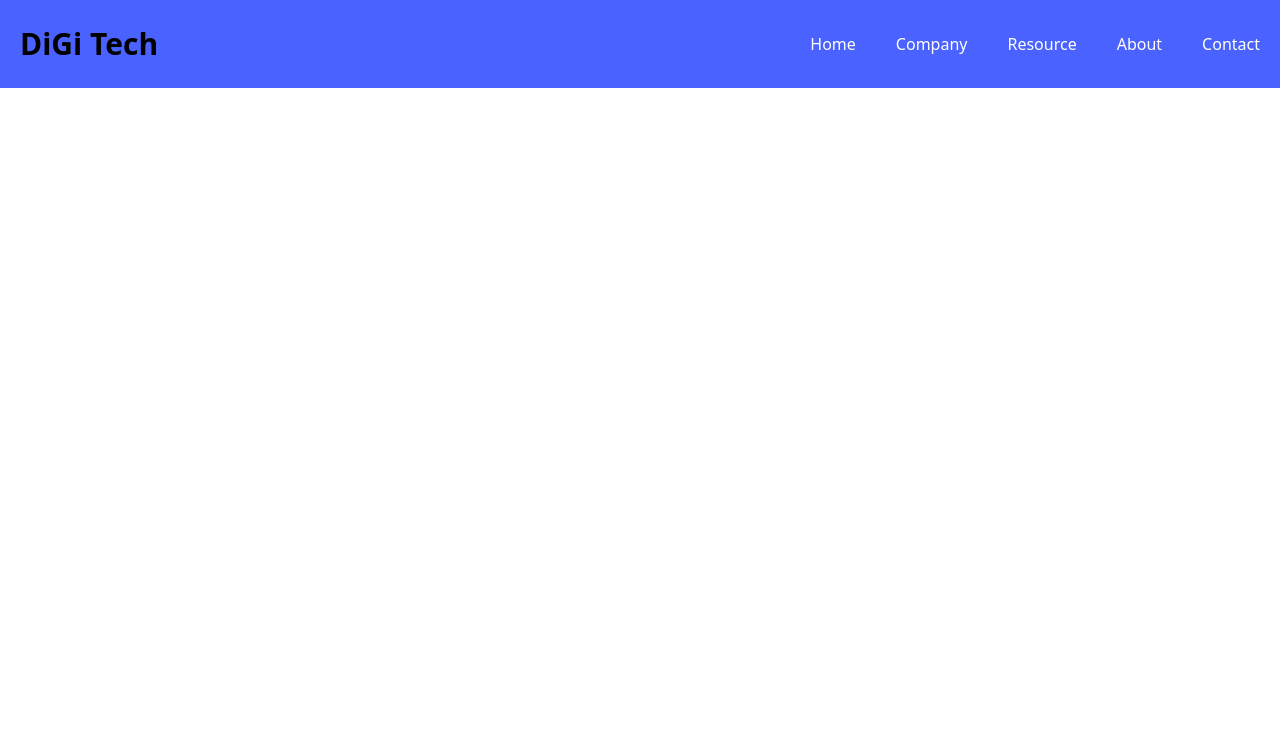
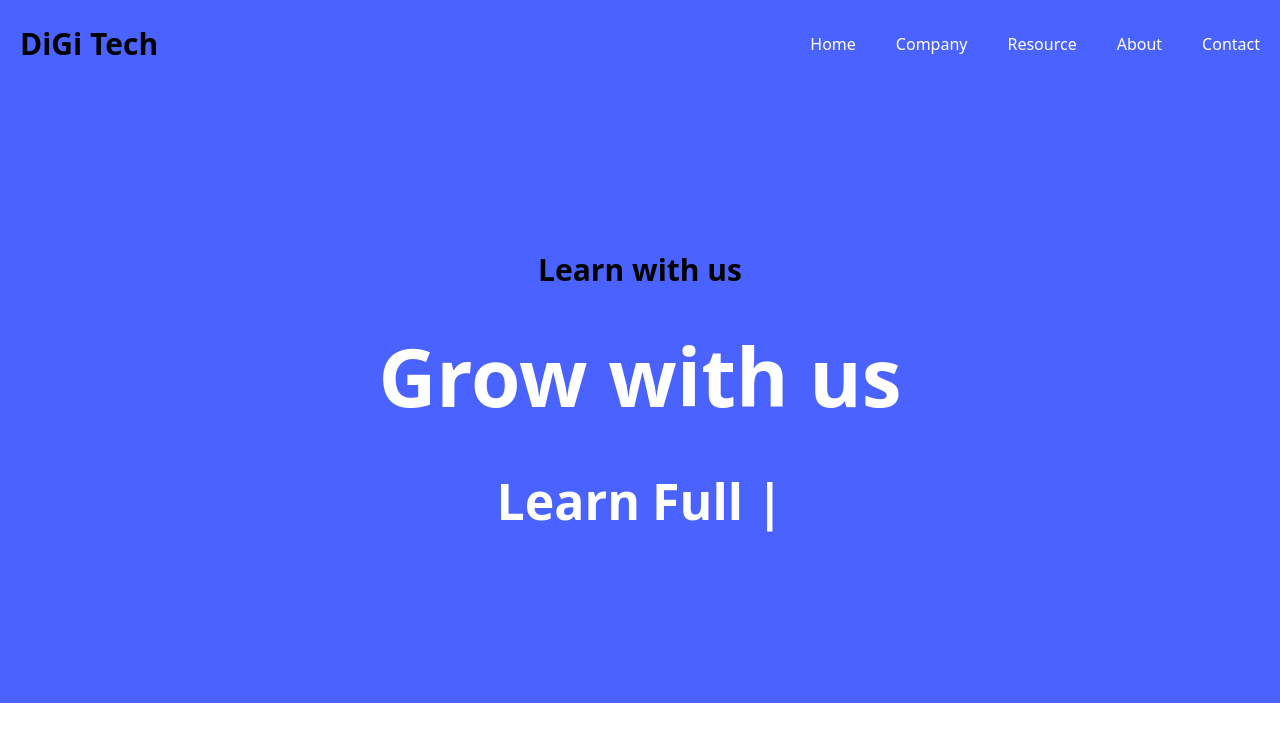
Before and after one commit to i-m-prabhat/Digi-Tech, a React (Create React App) app: page / in a window 1280 px wide. Shown: the top 742 px of the page. Built offline with nearby package versions, Linux system fonts and the light colour scheme; the HTML template or start-up script is replaced by a standard one.

Commit message:
Header & Banner Section Created

```diff
--- a/package.json
+++ b/package.json
@@ -10,6 +10,7 @@
     "react-dom": "^18.2.0",
     "react-icons": "^4.7.1",
     "react-scripts": "5.0.1",
+    "react-typed": "^1.2.0",
     "web-vitals": "^2.1.4"
   },
   "scripts": {
--- a/src/App.js
+++ b/src/App.js
@@ -1,4 +1,5 @@
 import './App.css';
+import Banner from './components/Banner';
 import Header from './components/Header';
 
 function App()
@@ -6,6 +7,7 @@ function App()
   return (
     <>
       <Header/>
+      <Banner/>
     </>
   );
 }
--- /dev/null
+++ b/src/components/Banner.jsx
@@ -0,0 +1,24 @@
+import React from 'react'
+import Typed from 'react-typed';
+
+const Banner = () => {
+  return (
+    <div className='bg-[#4a62ff] w-full py-[100px]'>
+        <div className="max-w-[1340px] py-[40px] mx-auto text-center font-bold">
+            <div className='text-xl md:p-[24px] md:text-3xl'>Learn with us</div>
+            <h2 className='text-white text-5xl md:text-[80px] md:p-[24px]'>Grow with us</h2>
+            <div className='text-[20px] md:text-[50px] md:p-[24px] text-white'>
+                Learn
+                <Typed className='pl-3'
+                    strings={['Web Development','Full Stack Development','MERN Stack Development']}
+                    typeSpeed={100}
+                    loop={true}
+                    backSpeed={100}
+                />
+            </div>
+        </div>
+    </div>
+  )
+}
+
+export default Banner
--- a/src/components/Header.jsx
+++ b/src/components/Header.jsx
@@ -1,8 +1,9 @@
-import React,{useState} from 'react'
-import {AiOutlineMenu,AiOutlineClose} from 'react-icons/ai'
+import React, { useState } from 'react'
+import { AiOutlineMenu, AiOutlineClose } from 'react-icons/ai'
 
-function Header() {
-    const [toggle,setToggle] = useState(false);
+function Header()
+{
+    const [toggle, setToggle] = useState(false);
 
     return (
         <div className='bg-[#4a62ff] p-4'>
@@ -12,9 +13,9 @@ function Header() {
                 </div>
                 {
                     toggle ?
-     <AiOutlineClose onClick={()=> setToggle(!toggle)} className='text-2xl text-white md:hidden block'/>
+                        <AiOutlineClose onClick={() => setToggle(!toggle)} className='text-2xl text-white md:hidden block' />
                         :
-        <AiOutlineMenu onClick={()=> setToggle(!toggle)} className='text-2xl text-white md:hidden block'/>
+                        <AiOutlineMenu onClick={() => setToggle(!toggle)} className='text-2xl text-white md:hidden block' />
                 }
 
                 <ul className='md:flex hidden text-white gap-10'>
@@ -25,8 +26,8 @@ function Header() {
                     <li>Contact</li>
                 </ul>
                 {/* Responsive menu */}
-        <ul className='md:hidden text-white fixed w-full h-screen
-         bg-black left-[-100%] top-[87px]'>
+                <ul className={`duration-300 md:hidden text-white fixed w-full h-screen
+         bg-black left-[-100%] top-[87px] ${toggle ? 'left-[0]':'left-[-100%]'}`}>
                     <li className='p-5'>Home</li>
                     <li className='p-5'>Company</li>
                     <li className='p-5'>Resource</li>
```
Also changed, not shown: 1 other file (tests, documents, lock files or other folders). Lines whose indentation alone changed are shown as unchanged.
